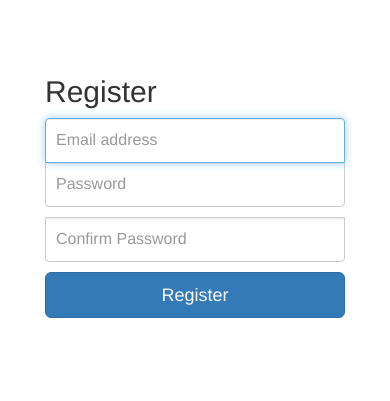
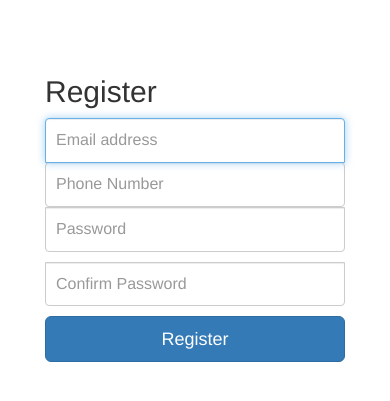
Before and after one commit to jonnykry/infilcheck, a Flask app: page /register in a window 390 px wide. Shown: the top 401 px of the page. Run offline with Flask 2, Linux system fonts and the light colour scheme; some libraries are stand-ins or nearby versions.

Commit message:
changed database to hold phone and id

```diff
--- a/app/server.py
+++ b/app/server.py
@@ -2,6 +2,7 @@ from __future__ import print_function
 import os
 import sys
 import flask
+import uuid
 from flask import Flask, render_template, redirect , Response
 from flask_sqlalchemy import SQLAlchemy
 from werkzeug.security import generate_password_hash, \
@@ -41,11 +42,16 @@ class User(db.Model):
 
     id = db.Column(db.Integer, primary_key=True)
     email = db.Column(db.String(120), unique=True)
+    phone = db.Column(db.String(12), unique=True)
     passhash = db.Column(db.String(120), unique=True)
+    pi_id = db.Column(db.String(120), unique=True)
 
-    def __init__(self, email, password):
+
+    def __init__(self, email, password, phone):
         self.email = email
         self.set_password(password)
+        self.phone = phone
+        self.pi_id = str(uuid.uuid4())
 
     def set_password(self, password):
         self.passhash = generate_password_hash(password)
@@ -137,12 +143,15 @@ def register():
     if flask.request.method == 'POST':
         email = flask.request.form['email']
         password = flask.request.form['password']
+        phone = flask.request.form['phone']
 
-        if email is not None and password is not None:
+        if email is not None and password is not None and phone is not None:
             print('Creating user: ' + email + ' ' + password, file=sys.stderr)
-            user = User(email, password)
+            user = User(email, password,phone)
             db.session.add(user)
             db.session.commit()
+            flask_login.login_user(user)
+            return redirect('dashboard')
         else:
             print('Error creating user: ' + email, file=sys.stderr)
 
@@ -158,7 +167,7 @@ def protected():
 @app.route('/settings', methods=['GET', 'POST'])
 @flask_login.login_required
 def settings():
-    return render_template('settings.html')
+    return render_template('settings.html', user_data = flask_login.current_user)
 
 
 @app.route('/live', methods=['GET', 'POST'])
--- a/app/templates/register.html
+++ b/app/templates/register.html
@@ -11,6 +11,8 @@
         <h2 class="form-signin-heading">Register</h2>
         <label for="inputEmail" class="sr-only">Email address</label>
         <input name="email" type="email" id="inputEmail" class="form-control" placeholder="Email address" required="" autofocus="">
+          <label for="inputphone" class="sr-only">Phone Number</label>
+          <input name="phone" type="phone" id="inputphone" class="form-control" placeholder="Phone Number" required="" autofocus="">
         <label for="inputPassword" class="sr-only">Password</label>
         <input name="password" type="password" id="inputPassword" class="form-control" placeholder="Password" required="">
         <label for="inputPassword" class="sr-only">Confirm Password</label>
--- a/app/templates/settings.html
+++ b/app/templates/settings.html
@@ -2,5 +2,10 @@
 {% block body %}
 <div class="container">
   <h1>Settings</h1>
+  {{user_data.email}}
+    <br>
+    {{ user_data.phone }}
+    <br>
+    {{ user_data.pi_id }}
 </div>
 {% endblock %}
```
Also changed, not shown: migrations/versions/a1f0e344e7ad_.py (renamed from migrations/versions/6f5b559e51d3_.py, +8 -4 lines), README.md.
